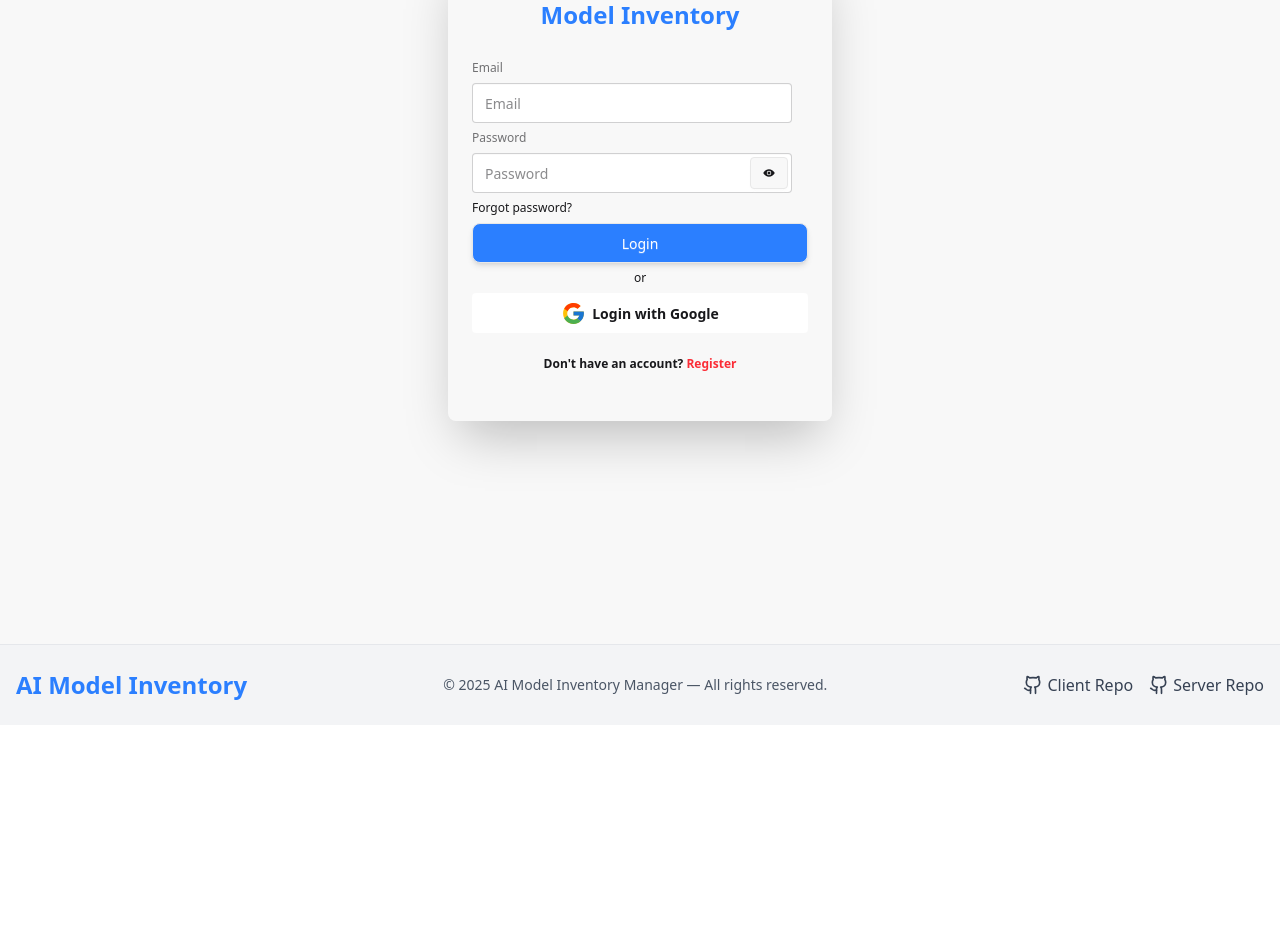
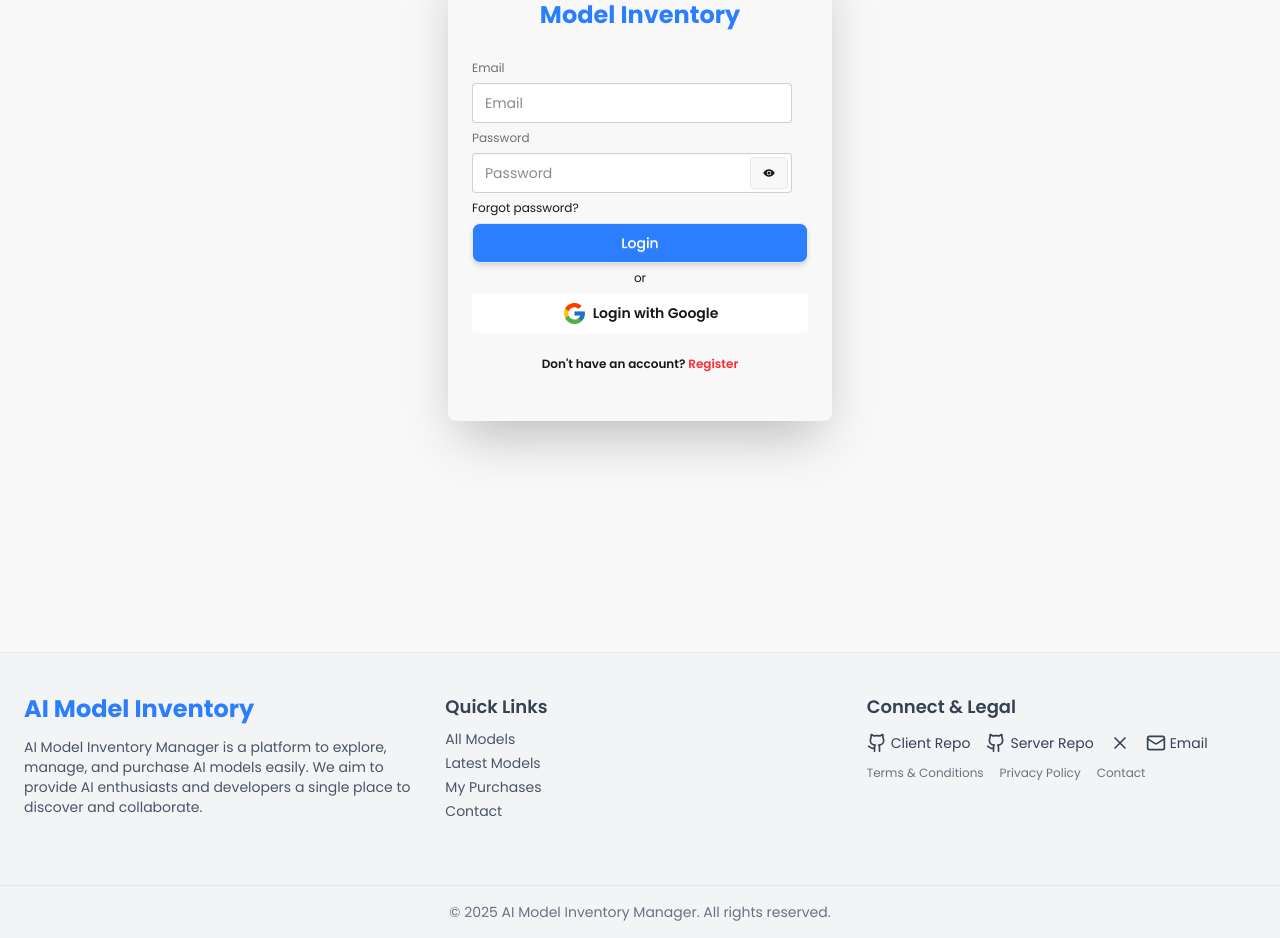
Before and after one commit to Tanzeem74/AI-Inventory-Model-Client, a React (Vite) app: page /auth/login in a window 1280 px wide. Shown: the part 300-1238 px from the top of the page. Before the commit the page ends 1025 px from the top, so only its background shows below. Built offline with nearby package versions, Linux system fonts and the light colour scheme; no server answers.

Commit message:
some issue fixed and completed

```diff
--- a/src/components/Footer.jsx
+++ b/src/components/Footer.jsx
@@ -1,26 +1,59 @@
-import { Github } from "lucide-react";
+import { Github, X, Mail } from "lucide-react";
 
 const Footer = () => {
   return (
-        <div className="bg-gray-100 dark:bg-slate-900 border-t border-gray-200 dark:border-gray-700 mt-10">
-            <div className="max-w-7xl mx-auto px-4 py-6 flex flex-col md:flex-row items-center justify-between text-center md:text-left">
-                <h2 className="text-2xl font-bold text-blue-500 mb-3 md:mb-0"> AI Model Inventory</h2>
-                <p className="text-gray-600 dark:text-gray-400 text-sm">
-                    © 2025 AI Model Inventory Manager — All rights reserved.</p>
-                <div className="flex space-x-4 mt-3 md:mt-0">
-                    <a href="https://github.com/Tanzeem74/AI-Inventory-Model-Client" target="_blank" className="flex items-center space-x-1 text-gray-700 dark:text-gray-300 hover:text-blue-500"
-                    >
+    <footer className="bg-gray-100 dark:bg-slate-900 border-t border-gray-200 dark:border-gray-700 mt-12">
+      <div className="max-w-7xl mx-auto px-6 py-10 grid grid-cols-1 md:grid-cols-3 gap-8">
+
+        {/* Company Info */}
+        <div className="space-y-3">
+          <h2 className="text-2xl font-bold text-blue-500">AI Model Inventory</h2>
+          <p className="text-gray-600 dark:text-gray-300 text-sm">
+            AI Model Inventory Manager is a platform to explore, manage, and purchase AI models easily.
+            We aim to provide AI enthusiasts and developers a single place to discover and collaborate.
+          </p>
+        </div>
+        <div className="space-y-2">
+          <h3 className="text-lg font-semibold text-gray-700 dark:text-gray-200">Quick Links</h3>
+          <ul className="text-gray-600 dark:text-gray-300 text-sm space-y-1">
+            <li><a href="/all-model" className="hover:text-blue-500">All Models</a></li>
+            <li><a href="#" className="hover:text-blue-500">Latest Models</a></li>
+            <li><a href="#" className="hover:text-blue-500">My Purchases</a></li>
+            <li><a href="#" className="hover:text-blue-500">Contact</a></li>
+          </ul>
+        </div>
+        <div className="space-y-3">
+          <h3 className="text-lg font-semibold text-gray-700 dark:text-gray-200">Connect & Legal</h3>
+          <div className="flex items-center space-x-4">
+            <a href="https://github.com/Tanzeem74/AI-Inventory-Model-Client" target="_blank" className="flex items-center space-x-1 text-gray-700 dark:text-gray-300 hover:text-blue-500">
               <Github className="w-5 h-5" />
-                        <span>Client Repo</span>
+              <span className="text-sm">Client Repo</span>
             </a>
-                    <a href="https://github.com/Tanzeem74/AI-Inventory-Model-Server" target="_blank" className="flex items-center space-x-1 text-gray-700 dark:text-gray-300 hover:text-blue-500"
-                    >
+            <a href="https://github.com/Tanzeem74/AI-Inventory-Model-Server" target="_blank" className="flex items-center space-x-1 text-gray-700 dark:text-gray-300 hover:text-blue-500">
               <Github className="w-5 h-5" />
-                        <span>Server Repo</span>
+              <span className="text-sm">Server Repo</span>
             </a>
+            <a href="https://x.com/company" target="_blank" className="flex items-center space-x-1 text-gray-700 dark:text-gray-300 hover:text-blue-500">
+              <X className="w-5 h-5" />
+            </a>
+            <a href="mailto:info@aimodelinventory.com" className="flex items-center space-x-1 text-gray-700 dark:text-gray-300 hover:text-blue-500">
+              <Mail className="w-5 h-5" />
+              <span className="text-sm">Email</span>
+            </a>
+          </div>
+
+          <div className="flex flex-wrap gap-4 mt-3 text-gray-500 dark:text-gray-400 text-xs">
+            <a href="#" className="hover:underline">Terms & Conditions</a>
+            <a href="#" className="hover:underline">Privacy Policy</a>
+            <a href="#" className="hover:underline">Contact</a>
           </div>
         </div>
       </div>
+
+      <div className="mt-6 border-t border-gray-200 dark:border-gray-700 text-center py-4 text-gray-500 dark:text-gray-400 text-sm">
+        © 2025 AI Model Inventory Manager. All rights reserved.
+      </div>
+    </footer>
   );
 };
 
--- a/src/components/Home.jsx
+++ b/src/components/Home.jsx
@@ -15,7 +15,9 @@ const Home = () => {
             <div className='my-5'>
                 <Slider></Slider>
             </div>
-            <StaticSections></StaticSections>
+            <div className='container mx-auto'>
+                <StaticSections></StaticSections>
+            </div>
             <FeatureModel latestData={latestData}></FeatureModel>
             <div className='text-center'>
                 <Link to='/all-model' className='bg-blue-500 hover:bg-blue-600 text-white px-4 py-2 rounded-lg font-medium shadow-md'>See all Models</Link>
--- a/src/index.css
+++ b/src/index.css
@@ -1,3 +1,4 @@
+@import url('https://fonts.googleapis.com/css2?family=Poppins:ital,wght@0,100;0,200;0,300;0,400;0,500;0,600;0,700;0,800;0,900;1,100;1,200;1,300;1,400;1,500;1,600;1,700;1,800;1,900&display=swap');
 @import "tailwindcss";
 @plugin "daisyui";
 @plugin "daisyui" {
@@ -5,3 +6,7 @@
 }
 
 @custom-variant dark (&:where([data-theme=dark], [data-theme=dark] *));
+
+*{
+  font-family: "Poppins", sans-serif;
+}
--- a/src/pages/AllModel.jsx
+++ b/src/pages/AllModel.jsx
@@ -44,7 +44,7 @@ const AllModel = () => {
                 <h1 className='text-2xl font-bold text-blue-500'>All Models</h1>
                 <p className='text-gray-400'>Explore AI models easily</p>
             </div>
-            <div className='my-5 px-5 flex justify-between'>
+            <div className='my-5 px-5 flex flex-col gap-4 sm:flex-row justify-between'>
                 <form onSubmit={handleSearch} className='flex gap-2'>
                     <label className="input">
                         <svg className="h-[1em] opacity-50" xmlns="http://www.w3.org/2000/svg" viewBox="0 0 24 24">
--- a/src/pages/Login.jsx
+++ b/src/pages/Login.jsx
@@ -17,6 +17,7 @@ const Login = () => {
     const { logIn, loginWithGoogle } = use(AuthContext);
     const location = useLocation();
     const navigate = useNavigate();
+    const from = location.state?.from?.pathname || "/";
     const handleLogin = (e) => {
         e.preventDefault();
         const email = e.target.email.value;
@@ -25,7 +26,7 @@ const Login = () => {
             .then((result) => {
                 const user = result.user;
                 console.log(user);
-                navigate(`${location ? location.state : '/'}`)
+                navigate(from, { replace: true });
                 toast('Login Successfully');
             })
             .catch(() => {
--- a/src/pages/Register.jsx
+++ b/src/pages/Register.jsx
@@ -22,10 +22,11 @@ const Register = () => {
         const password = e.target.password.value;
         const email = e.target.email.value;
         const photo = e.target.photo.value;
-        const passwordPattern = /^(?=.*[A-Z])(?=.*[a-z]).{6,}$/;
+        const passwordPattern = /^(?=.*[A-Z])(?=.*[a-z])(?=.*\d)(?=.*[#@$!%*?&]).{6,}$/;
 
         if (!passwordPattern.test(password)) {
-            toast.error("Password must have at least one uppercase, one lowercase letter, and be 6 characters long.");
+            toast.error("Password must have at least 6 characters, including uppercase, lowercase, number, and special character.");
+
             return;
         }
 
```
Lines whose indentation alone changed are shown as unchanged.
